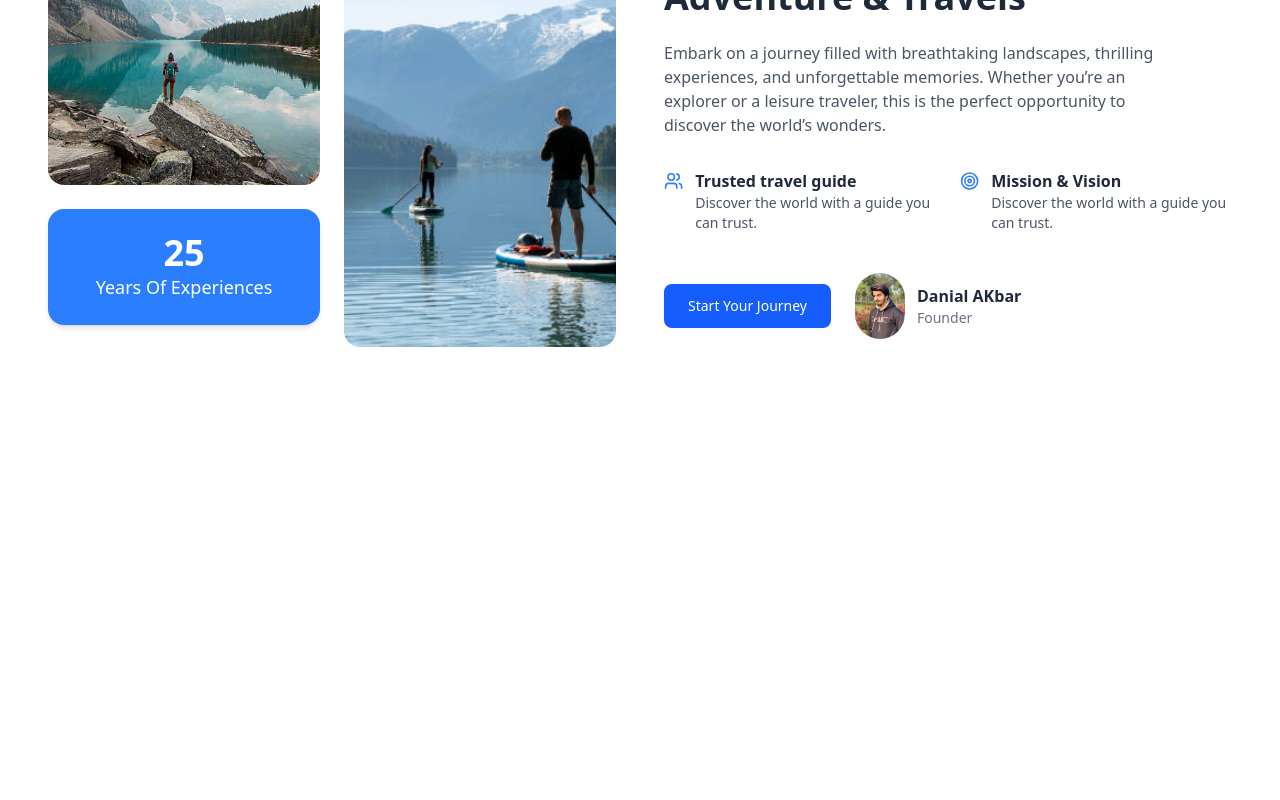
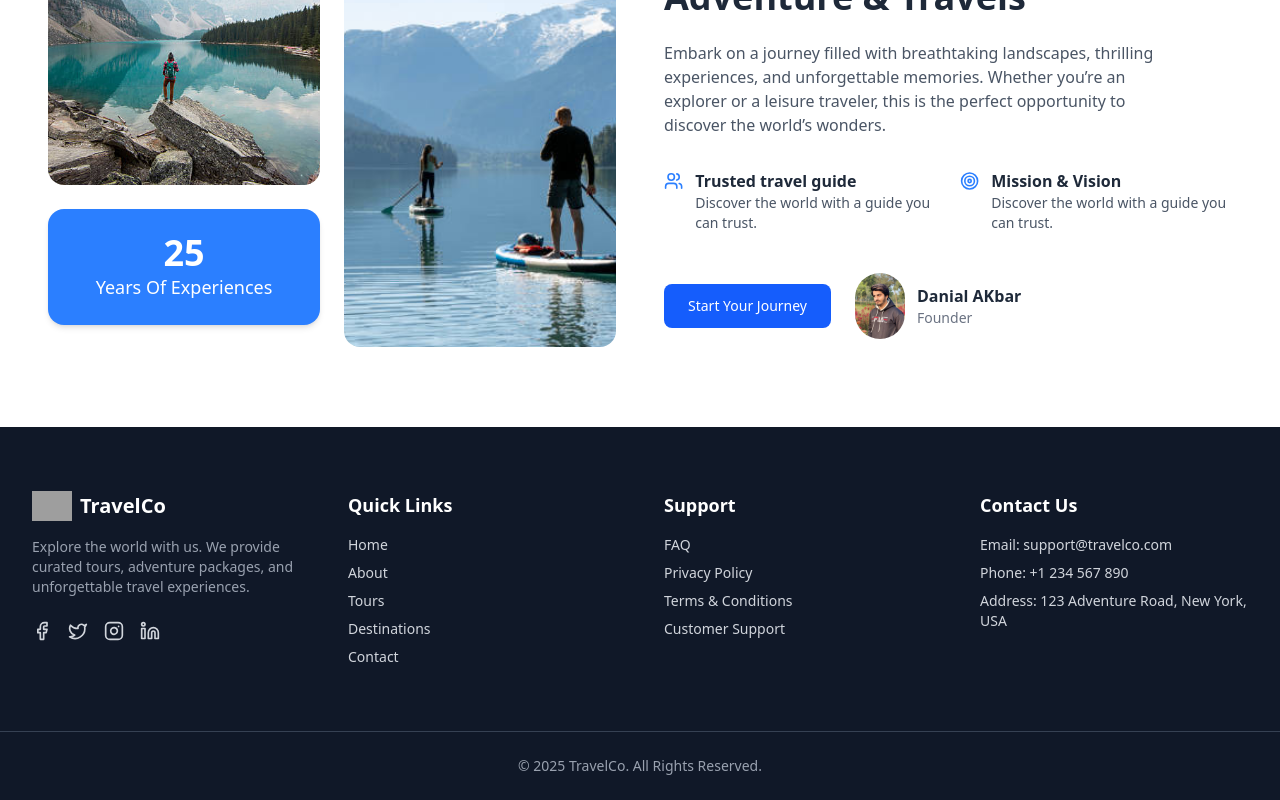
Before and after one commit to xDanial5959/travel-pakistan, a Next.js app: page / in a window 1280 px wide. Shown: the part 2343-3143 px from the top of the page. Before the commit the page ends 2770 px from the top, so only its background shows below. Built offline with nearby package versions, Linux system fonts and the light colour scheme; grey boxes are pictures that could not be loaded.

Commit message:
Footer Done

```diff
--- a/src/app/page.tsx
+++ b/src/app/page.tsx
@@ -4,6 +4,7 @@ import React from 'react'
 import TourCategories from '@/components/TourCatagories'
 import PopularTours from '@/components/PopularTour'
 import Opportunities from '@/components/Opportunities'
+import Footer from '@/components/Footer'
 
 function travelPakitan() {
   return (
@@ -13,6 +14,7 @@ function travelPakitan() {
       <TourCategories/>
       <PopularTours/>
       <Opportunities/>
+      <Footer/>
     </div>
   )
 }
--- a/src/components/Footer.tsx
+++ b/src/components/Footer.tsx
@@ -0,0 +1,79 @@
+"use client";
+
+import { Facebook, Twitter, Instagram, Linkedin } from "lucide-react";
+import Image from "next/image";
+
+export default function Footer() {
+  return (
+    <footer className="bg-gray-900 text-gray-300">
+      <div className="max-w-7xl mx-auto px-6 lg:px-8 py-16 grid grid-cols-1 md:grid-cols-2 lg:grid-cols-4 gap-12">
+
+        {/* Company Info */}
+        <div>
+          <div className="flex items-center gap-2 mb-4">
+            <Image src="/images/logo.png" alt="Logo" width={40} height={40} />
+            <span className="text-white font-bold text-xl">TravelCo</span>
+          </div>
+          <p className="text-gray-400 text-sm">
+            Explore the world with us. We provide curated tours, adventure
+            packages, and unforgettable travel experiences.
+          </p>
+
+          {/* Social Links */}
+          <div className="flex gap-4 mt-6">
+            <a href="#" className="hover:text-blue-500 transition">
+              <Facebook className="w-5 h-5" />
+            </a>
+            <a href="#" className="hover:text-blue-400 transition">
+              <Twitter className="w-5 h-5" />
+            </a>
+            <a href="#" className="hover:text-pink-500 transition">
+              <Instagram className="w-5 h-5" />
+            </a>
+            <a href="#" className="hover:text-blue-600 transition">
+              <Linkedin className="w-5 h-5" />
+            </a>
+          </div>
+        </div>
+
+        {/* Quick Links */}
+        <div>
+          <h3 className="text-white font-semibold text-lg mb-4">Quick Links</h3>
+          <ul className="space-y-2 text-sm">
+            <li><a href="#" className="hover:text-white transition">Home</a></li>
+            <li><a href="#" className="hover:text-white transition">About</a></li>
+            <li><a href="#" className="hover:text-white transition">Tours</a></li>
+            <li><a href="#" className="hover:text-white transition">Destinations</a></li>
+            <li><a href="#" className="hover:text-white transition">Contact</a></li>
+          </ul>
+        </div>
+
+        {/* Support */}
+        <div>
+          <h3 className="text-white font-semibold text-lg mb-4">Support</h3>
+          <ul className="space-y-2 text-sm">
+            <li><a href="#" className="hover:text-white transition">FAQ</a></li>
+            <li><a href="#" className="hover:text-white transition">Privacy Policy</a></li>
+            <li><a href="#" className="hover:text-white transition">Terms & Conditions</a></li>
+            <li><a href="#" className="hover:text-white transition">Customer Support</a></li>
+          </ul>
+        </div>
+
+        {/* Contact Info */}
+        <div>
+          <h3 className="text-white font-semibold text-lg mb-4">Contact Us</h3>
+          <ul className="space-y-2 text-sm">
+            <li>Email: support@travelco.com</li>
+            <li>Phone: +1 234 567 890</li>
+            <li>Address: 123 Adventure Road, New York, USA</li>
+          </ul>
+        </div>
+      </div>
+
+      {/* Bottom Bar */}
+      <div className="border-t border-gray-700 py-6 text-center text-sm text-gray-400">
+        © {new Date().getFullYear()} TravelCo. All Rights Reserved.
+      </div>
+    </footer>
+  );
+}
```
